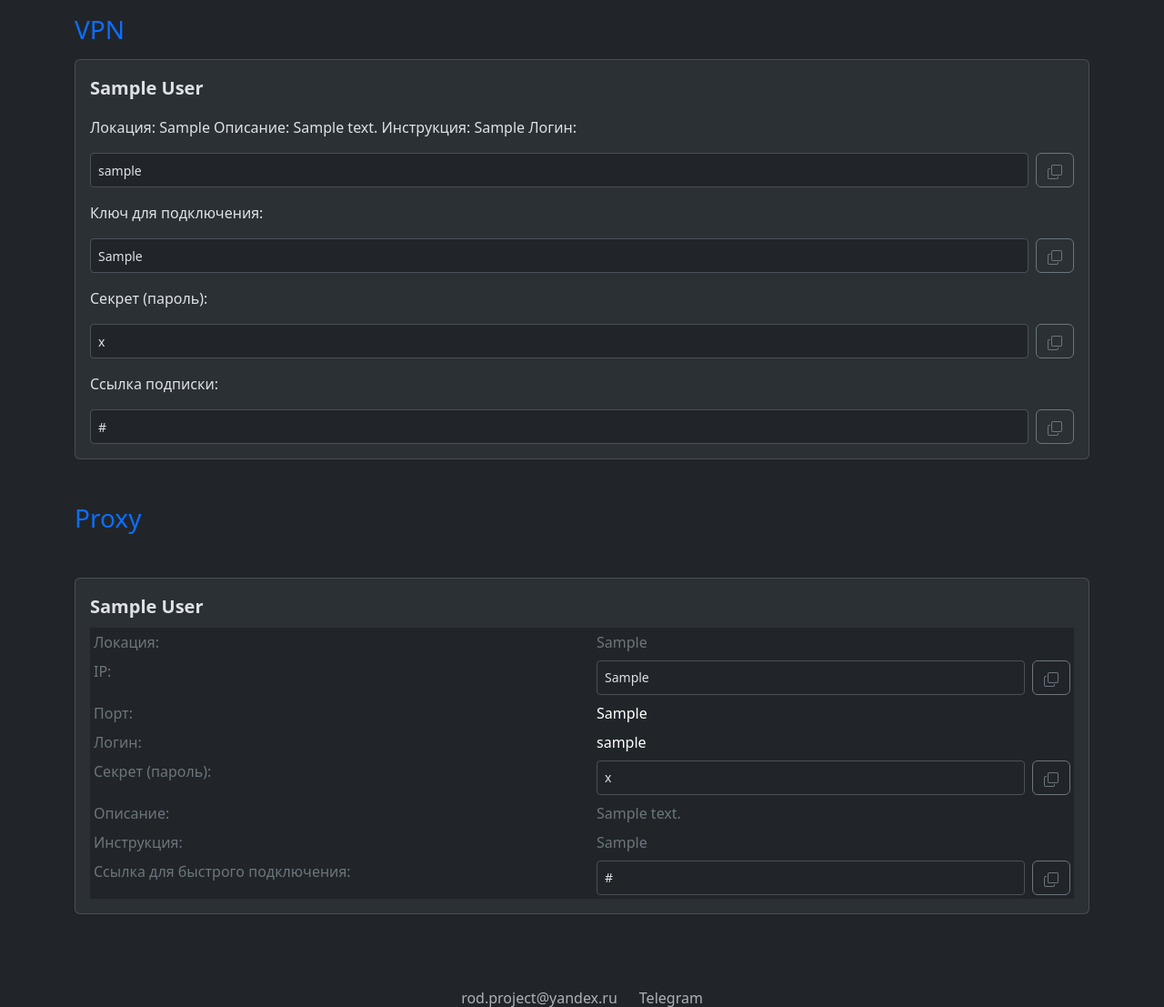
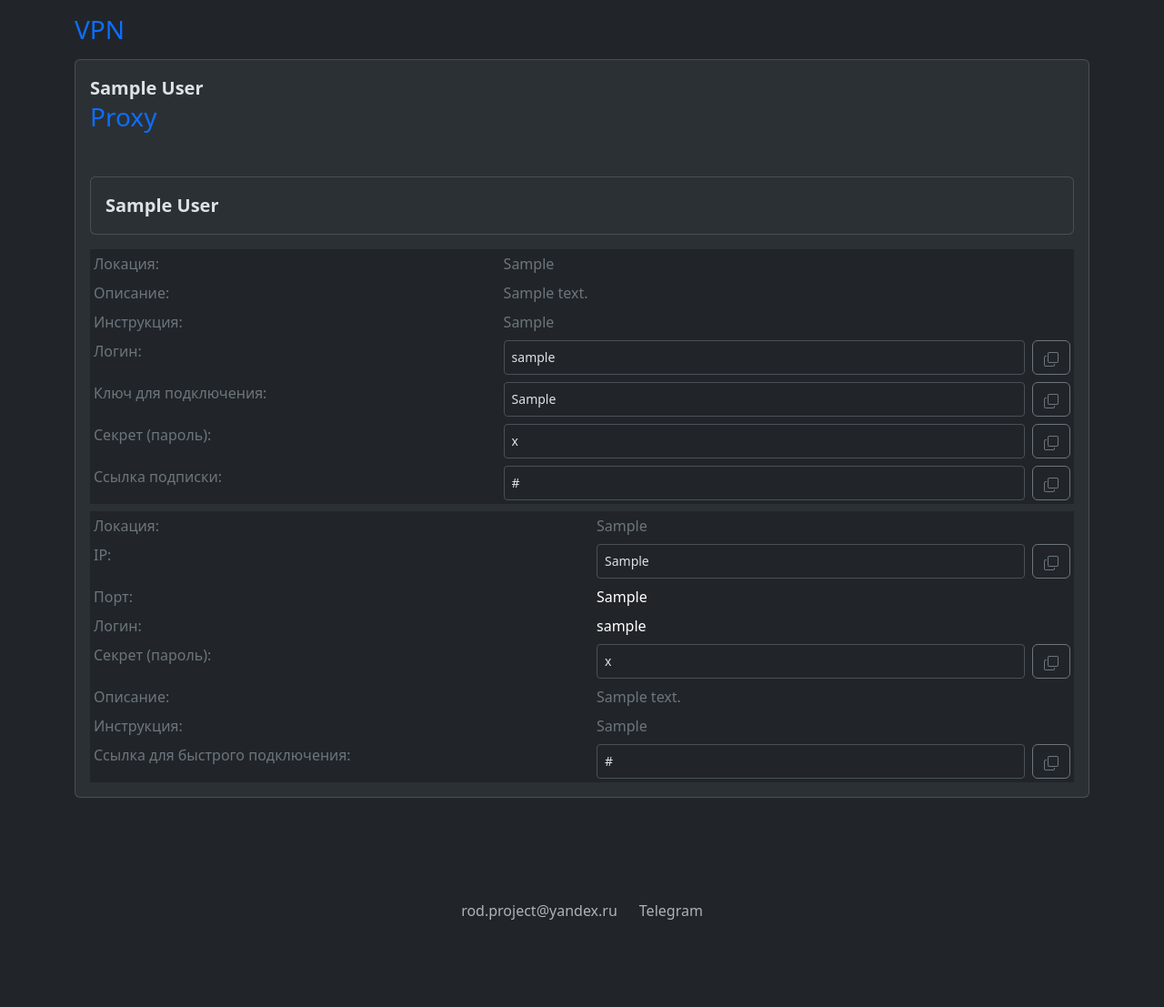
Before and after one commit to AlekseyRodimkin/rod_project_portal, a Django app: page /portal/ in a window 1280 px wide. Shown: the part 56-1163 px from the top of the page at 91% size. After the commit the page ends 1067 px from the top, so only its background shows below. Run offline with Django 5.2, Linux system fonts and the light colour scheme; a user stored in the database is signed in; tables that the repository leaves empty hold one stand-in row (values such as "Sample post").

Commit message:
Исправление верстки главной страницы

```diff
--- a/rod_project_portal/accounts/templates/accounts/main.html
+++ b/rod_project_portal/accounts/templates/accounts/main.html
@@ -14,7 +14,7 @@
 
             <strong class="fs-5">{{ vpn_item.vpn.name }}</strong>
 
-            <div class="d-flex flex-column gap-3 mt-3">
+            <table class="table table-sm table-borderless mt-2 mb-0">
                 <tbody>
 
                 {% if vpn_item.vpn.qr %}
```
Lines whose indentation alone changed are shown as unchanged.
